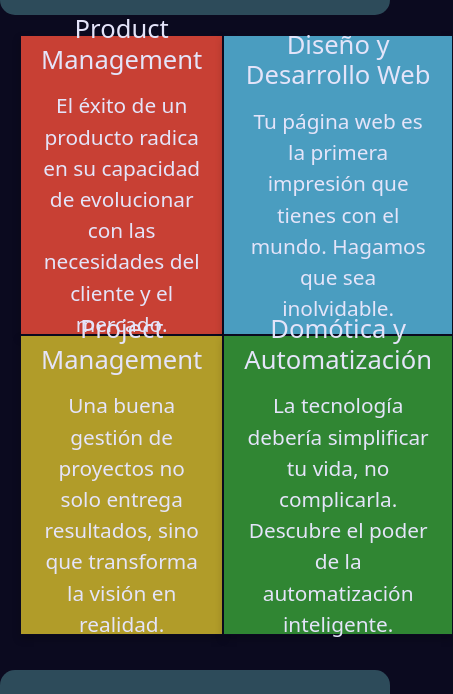
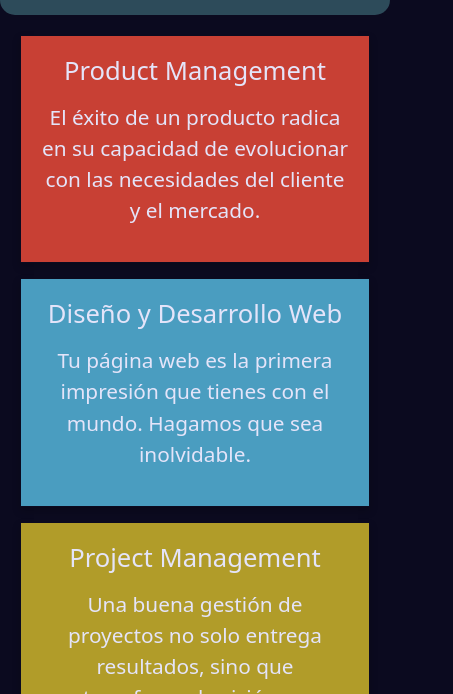
Before and after one commit to jjpenaherrera/ProyectoFinal-Penaherrera, a website: page pages/servicios.html in a window 390 px wide. Shown: the part 75-769 px from the top of the page, 453 px wide, since content can reach past the window. Drawn offline with nearby package versions, Linux system fonts and the light colour scheme.

Commit message:
agregué media query a seccion servicios

```diff
--- a/sass/presets/_queries.scss
+++ b/sass/presets/_queries.scss
@@ -1,4 +1,14 @@
 /* Media Query para servicios en columnas en pantallas pequeñas */
+
+@media (max-width: 600px) {
+    .mondrian-grid {
+        display: block; /* Cambia a diseño de bloque */
+    }
+
+    .mondrian-item {
+        margin-bottom: 15px; /* Espaciado entre elementos */
+    }
+}
 
 @media (max-width: 992px) {
     .services-section {
```
Also changed, not shown: css/style.css, 1 other file.
